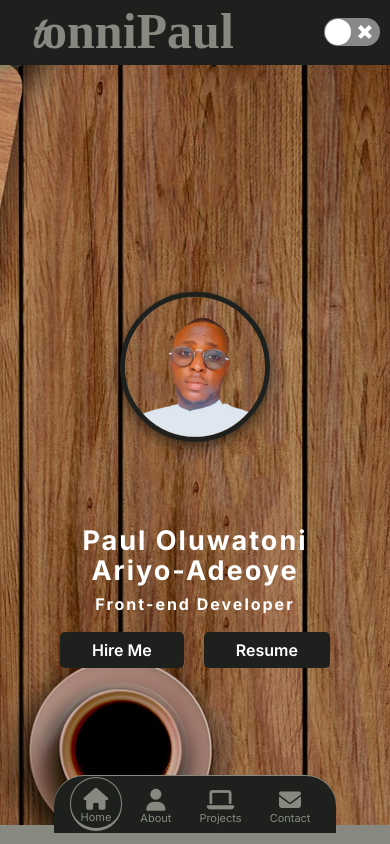
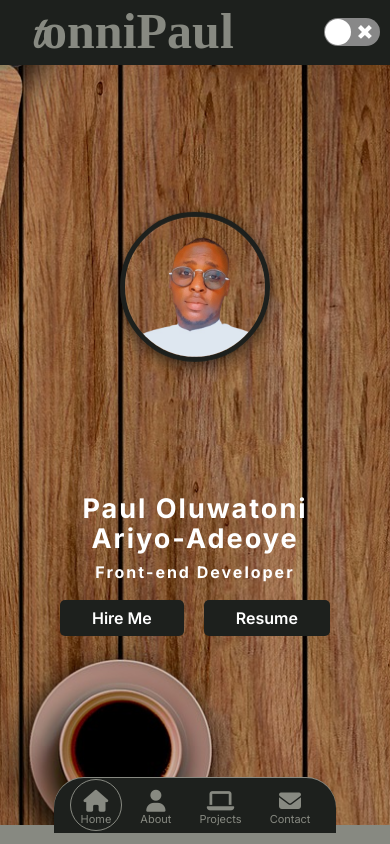
Before and after one commit to TonniPaul/contact, a React (Create React App) app: page / in a window 390 px wide. Shown: the top 844 px of the page. Built offline with nearby package versions, Linux system fonts and the light colour scheme; a web font is replaced by a local one.

Commit message:
Modified mobile view

```diff
--- a/src/components/Nav.css
+++ b/src/components/Nav.css
@@ -81,10 +81,10 @@ ul a.active{
    }
    a.active{
       border-radius: 30px;
-      border: 1px solid var(--primarytxt);
+      border: 1px solid var(--primarytxt) !important;
    }
    #light a.active{
-      border: 1px solid var(--lighttext);
+      border: 1px solid var(--lighttext) !important;
    }
    .icons > p{
       font-size: 11px;
--- a/src/components/hero.css
+++ b/src/components/hero.css
@@ -11,7 +11,7 @@
   display: grid;
   margin: 0;
   padding: 0;
-  align-items: flex-end;
+  align-items: center;
   position: relative;
   top: -40px;
 }
@@ -138,3 +138,8 @@
       left: 20px;
     }
 }
+@media(max-width: 900px){
+   .heromain{
+      padding: 2rem 0 12rem;
+   }
+}
```
